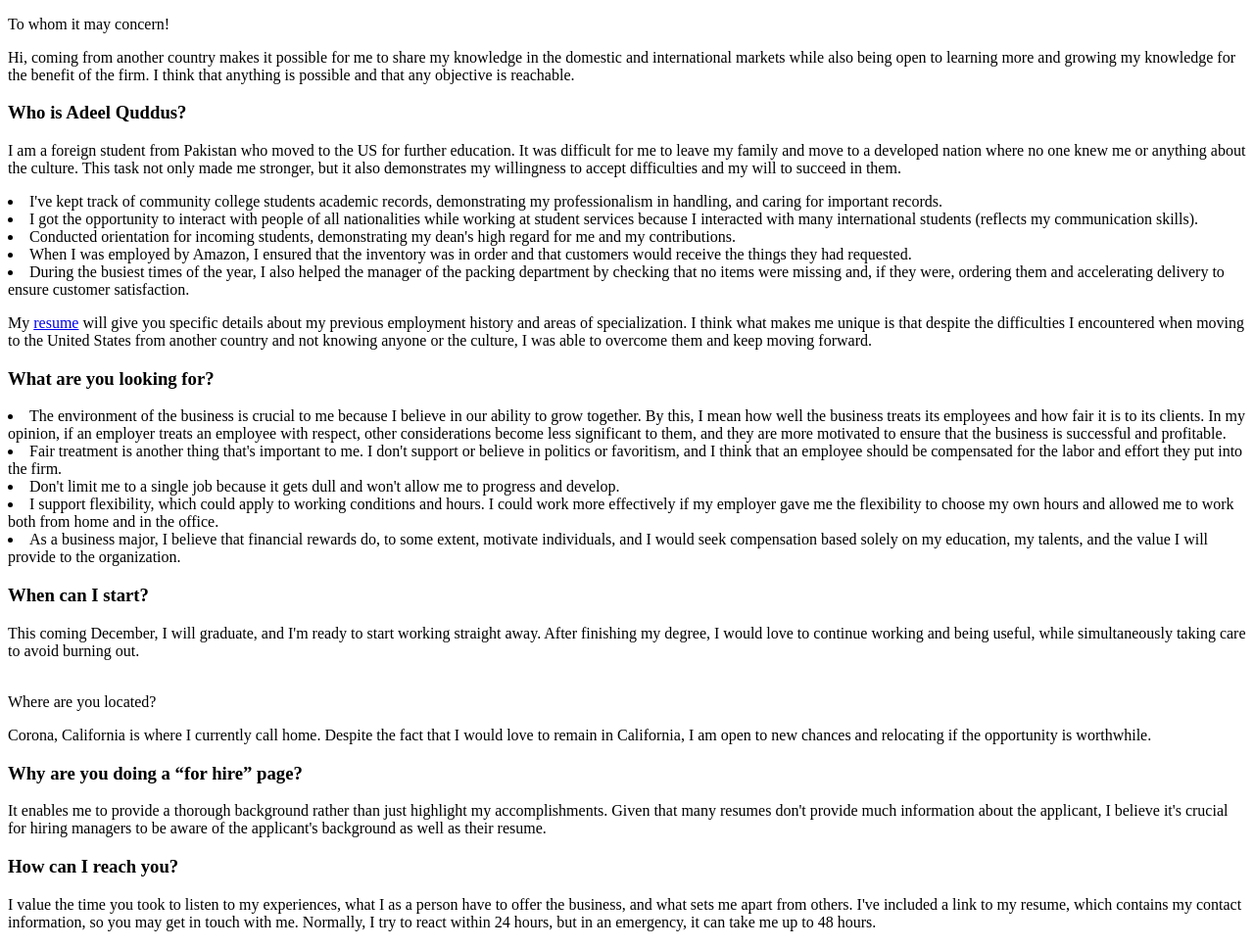
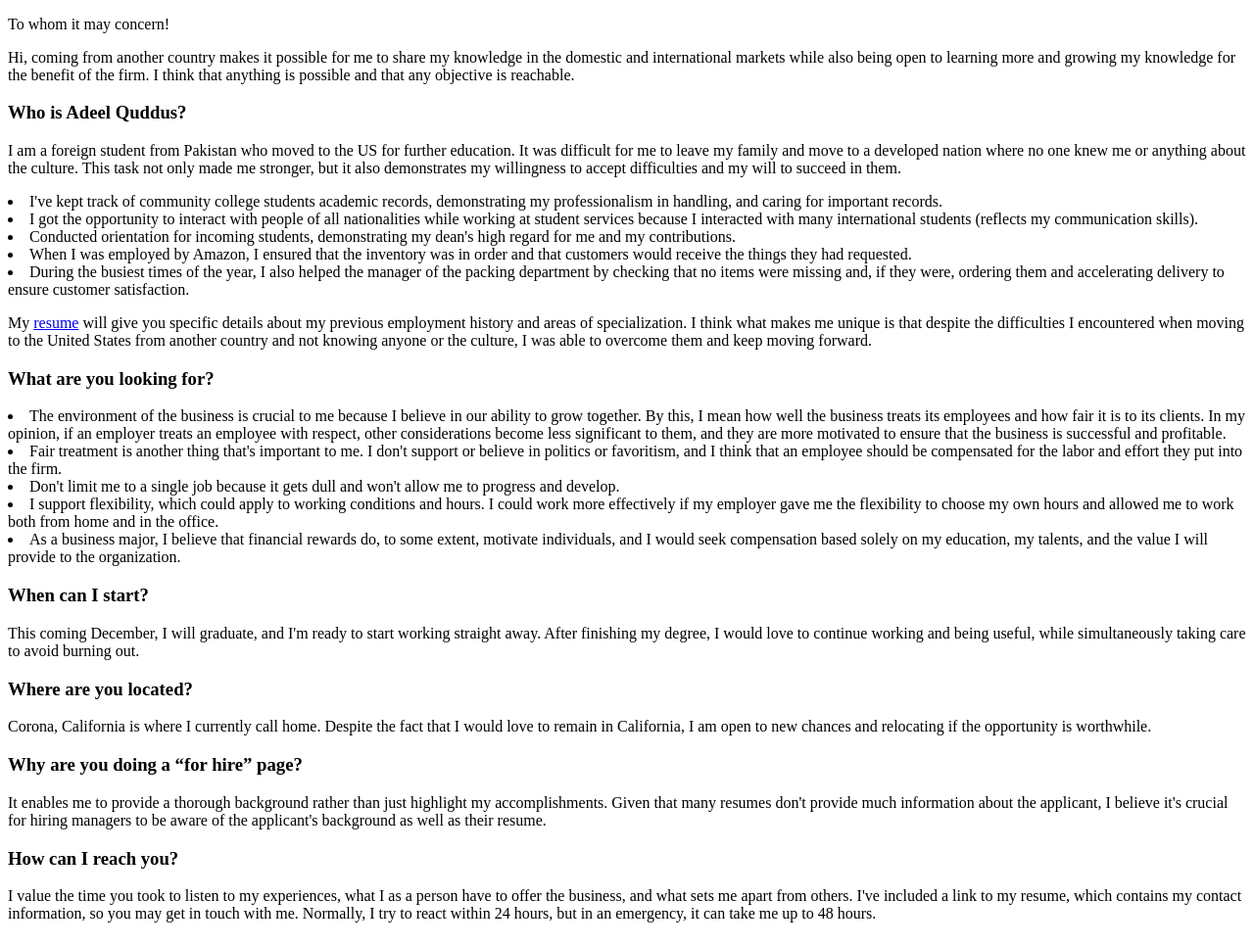
Before and after one commit to adeelquddus000/adeelquddus000.github.io, a plain HTML site: page index.html in a window 1280 px wide. Shown: the part 105-1072 px from the top of the page at 98% size. Drawn offline with Linux system fonts and the light colour scheme.

Commit message:
Update index.html
Signed-off-by: adeelquddus000 <116331758+adeelquddus000@users.noreply.github.com>

```diff
--- a/index.html
+++ b/index.html
@@ -79,7 +79,7 @@ individuals, and I would seek compensation based solely on my education, my tale
 <p> This coming December, I will graduate, and I'm ready to start working straight away. After
 finishing my degree, I would love to continue working and being useful, while simultaneously
   taking care to avoid burning out.</p>
-      <br> Where are you located?</br>
+      <h3> Where are you located?</h3>
 <p> Corona, California is where I currently call home. Despite the fact that I would love to
   remain in California, I am open to new chances and relocating if the opportunity is worthwhile.</p>
     <h3> Why are you doing a “for hire” page?</h3>
```
